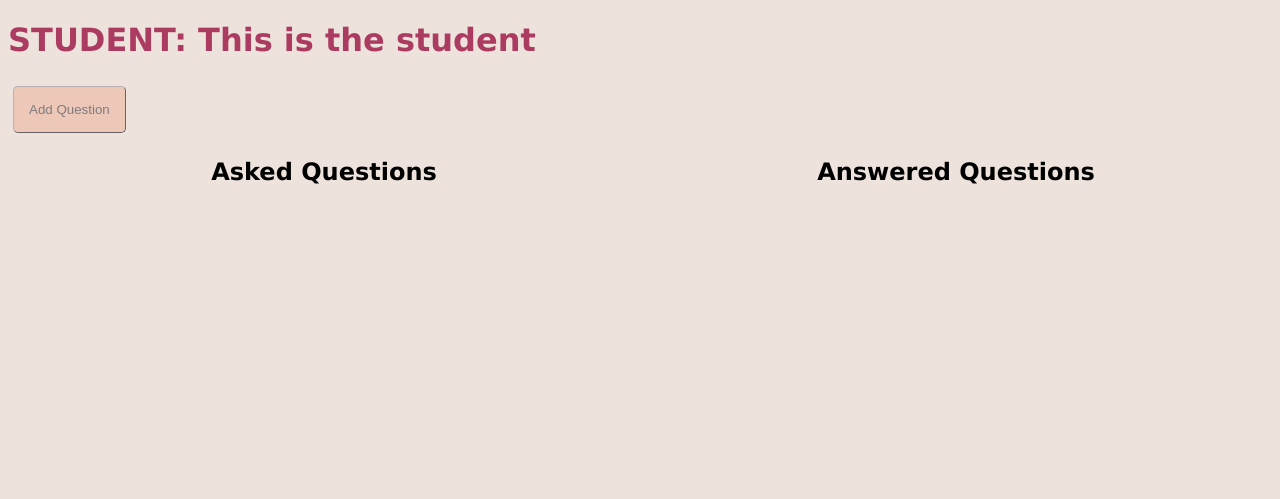
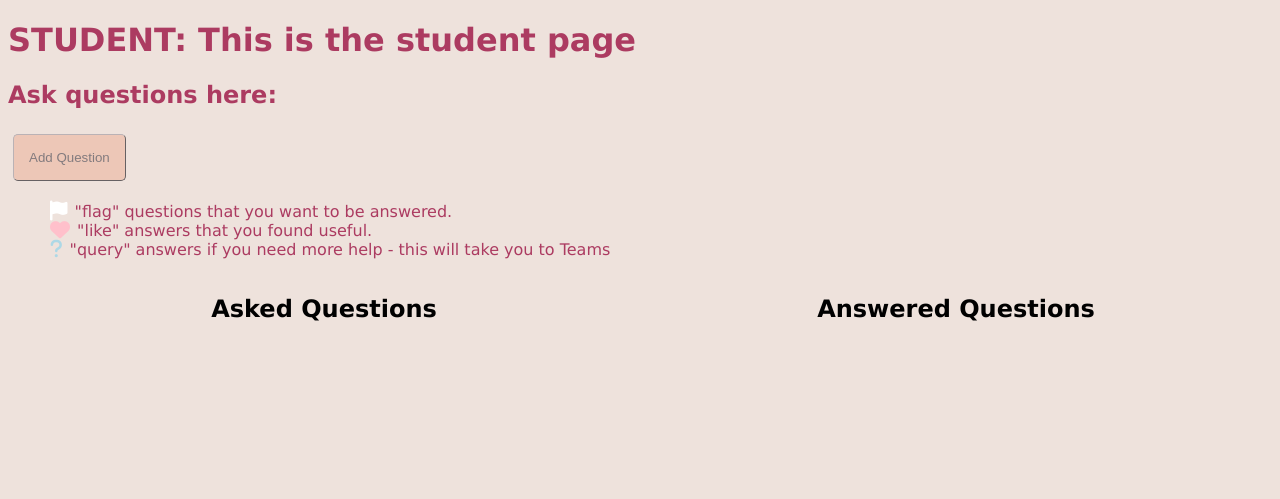
Before and after one commit to CallumTipper/MSc-Project, a Flask app: page /student in a window 1280 px wide. Shown: the top 499 px of the page. Run offline with Flask 2, Linux system fonts and the light colour scheme; some libraries are stand-ins or nearby versions.

Commit message:
added some simple instructions for the users

```diff
--- a/backend/static/stylesheet.css
+++ b/backend/static/stylesheet.css
@@ -21,6 +21,18 @@ body {
 
 .tutor-title {
     color: #123C69;
+}
+
+.tutor-instructions{
+    color: #123C69;
+}
+
+.student-instructions{
+    color: #AC3B61;
+}
+
+ul{
+    list-style:none;
 }
 
 /* Buttons */
--- a/backend/templates/student.html
+++ b/backend/templates/student.html
@@ -11,7 +11,8 @@
 </head>
 
 <body>
-    <h1 class="student-title">STUDENT: This is the student</h1>
+    <h1 class="student-title">STUDENT: This is the student page</h1>
+    <h2 class="student-instructions">Ask questions here:</h2>
     <button class="submit" id="add-button" onclick="showForm()">
         Add Question
     </button>
@@ -32,6 +33,11 @@
         </div>
         <button class="submit" type="submit">Submit</button>
     </form>
+    <ul>
+        <li class="student-instructions"><i class="fas fa-flag fa-lg"></i>  "flag" questions that you want to be answered.</li>
+        <li class="student-instructions"><i class="fas fa-heart fa-lg"></i>  "like" answers that you found useful.</li>
+        <li class="student-instructions"><i class="fas fa-question fa-lg"></i>  "query" answers if you need more help - this will take you to Teams</li>
+    </ul>
     <div class="main">
         <div class="un-ans">
             <h2>Asked Questions</h2>
--- a/backend/templates/tutor.html
+++ b/backend/templates/tutor.html
@@ -10,7 +10,8 @@
 </head>
 
 <body>
-    <h1 class="tutor-title">TUTOR: This is the tutor</h1>
+    <h1 class="tutor-title">TUTOR: This is the tutor page</h1>
+    <h2 class="tutor-instructions">Answer questions here, please include your username e.g. "psxct2"</h2>
     <div class="main">
         <div class="un-ans">
             <h2>Asked Questions</h2>
```
